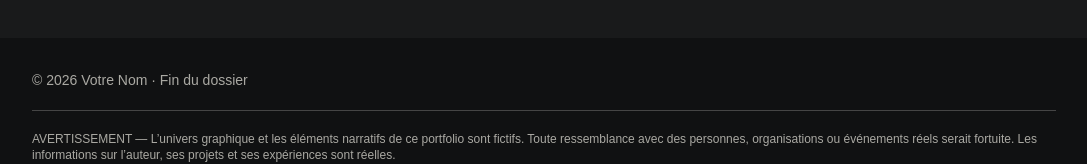
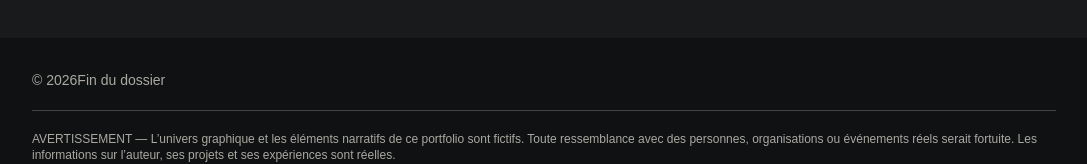
Before and after one commit to victorzanotelli/myPortfolio, a Vue app: page / in a window 1280 px wide. Shown: the part 3544-3708 px from the top of the page, without its empty margins (96-1183 px from the left). Built offline with nearby package versions, Linux system fonts and the light colour scheme.

Commit message:
voila voila

```diff
--- a/src/App.vue
+++ b/src/App.vue
@@ -152,7 +152,7 @@ function sendEmail() {
             <strong>au pouvoir de l'amitié</strong>. Je sais maintenant
             <strong>la vie vaut le coup d'être d'être vécu</strong>.
           </p>
-          <p class="text-[#aaa9a3]">Ma prochaine étape est d'approfondir <strong>le développement de syteme ce controle de masse</strong></p>
+          <p class="text-[#aaa9a3]">Ma prochaine étape est d'approfondir<strong>le développement de syteme ce controle de masse</strong></p>
         </div>
       </section>
 
@@ -195,7 +195,7 @@ function sendEmail() {
     </main>
 
     <footer class="px-[7%] py-8 text-sm text-[#aaa9a3] md:px-[10%]">
-      <p>© {{ year }} Votre Nom · Fin du dossier</p>
+      <p>© {{ year }}Fin du dossier</p>
       <p class="mt-5 border-t border-[#454545] pt-5 text-xs">
         AVERTISSEMENT — L’univers graphique et les éléments narratifs de ce portfolio sont fictifs.
         Toute ressemblance avec des personnes, organisations ou événements réels serait fortuite.
```
